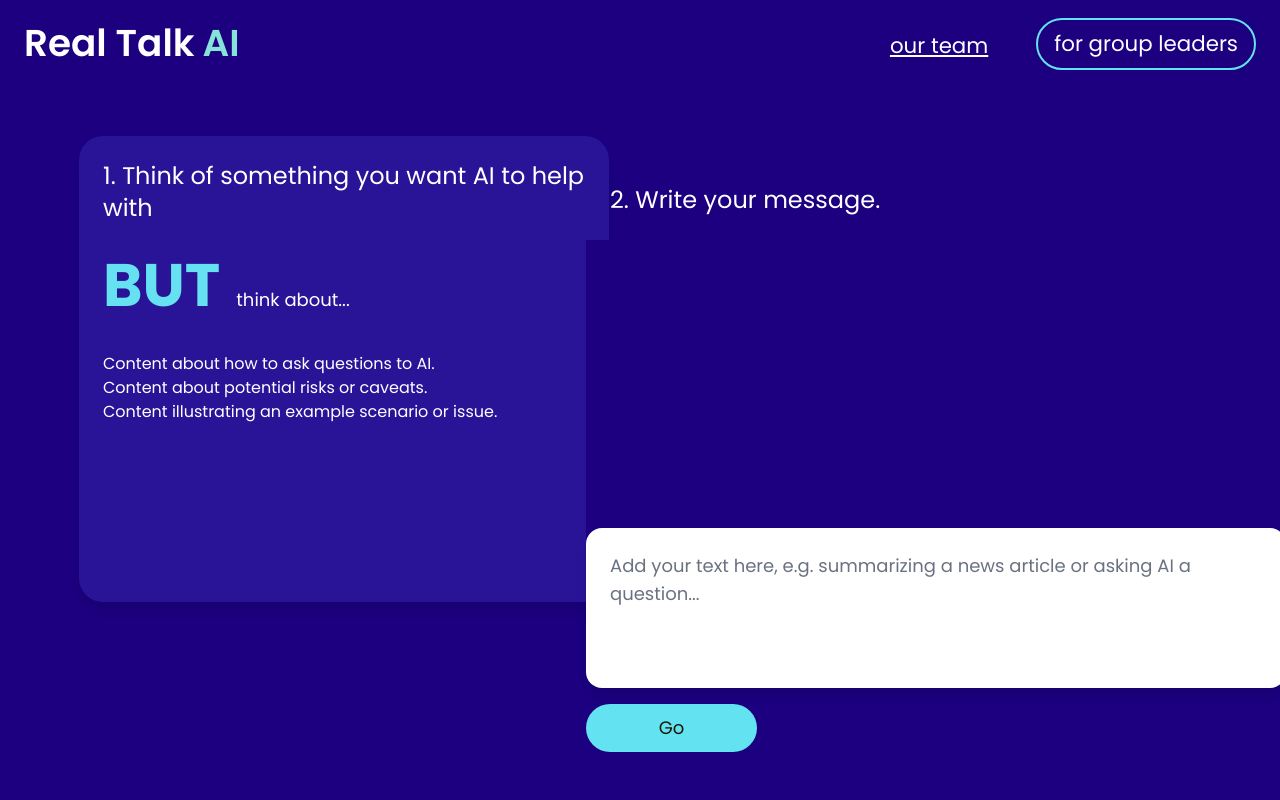
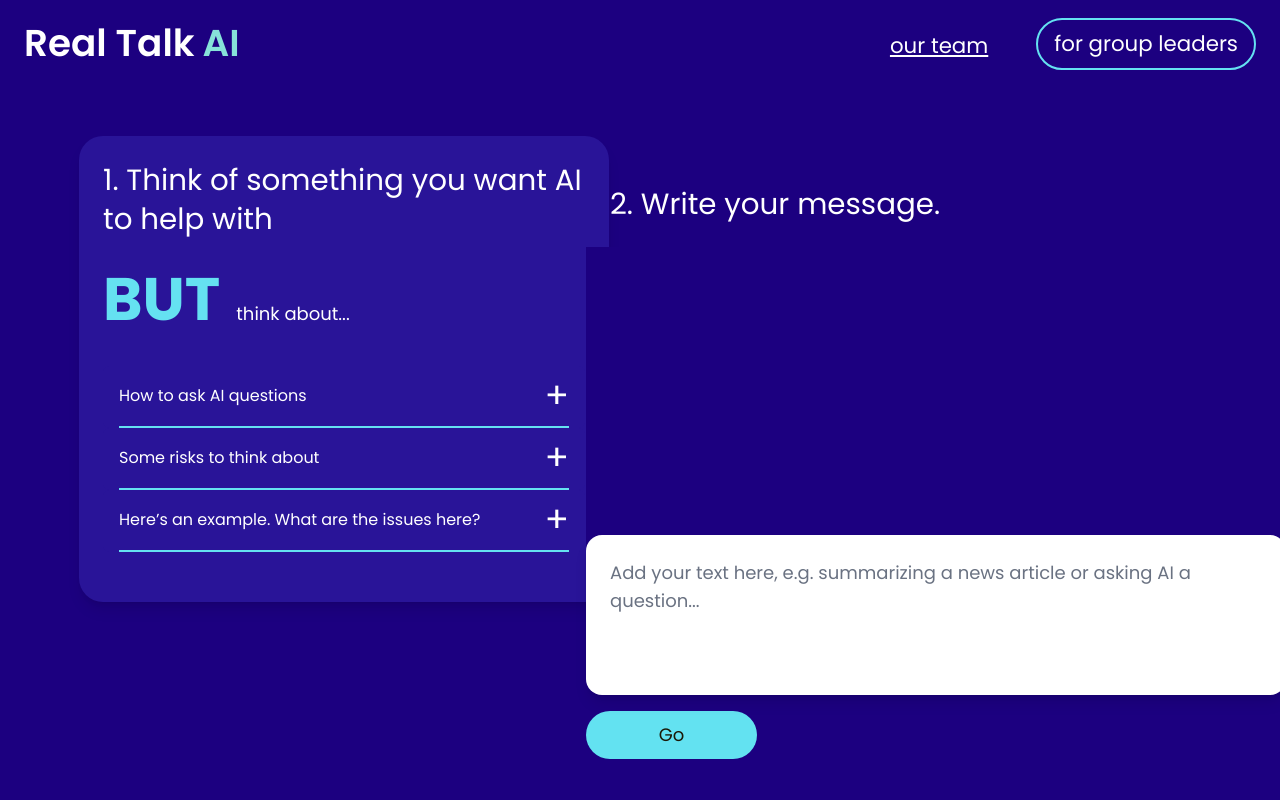
Before and after one commit to neontribe/think-ai, a Next.js app: page /process/query in a window 1280 px wide. Shown: the top 800 px of the page. Built offline with nearby package versions, Linux system fonts and the light colour scheme.

Commit message:
Insert Accordian component

```diff
--- a/src/app/process/query/page.jsx
+++ b/src/app/process/query/page.jsx
@@ -8,6 +8,7 @@ import ButTypography from '@/app/components/ButTypography';
 import Header from '@/app/components/Header';
 import TwoColLayout from '@/app/components/TwoColLayout';
 import ContentBox from '@/app/components/ContentBox';
+import ExpandAccordion from '@/app/components/Accordian';
 
 export default function Query() {
   const router = useRouter();
@@ -24,25 +25,25 @@ export default function Query() {
 
       <TwoColLayout>
         <ContentBox>
-          <h3 className="text-2xl mb-4">1. Think of something you want AI to help with</h3>
+          <p className="text-2xl mb-4 text-[22pt]">1. Think of something you want AI to help with</p>
 
           <ButTypography text="think about..." className="text-left w-full mb-4" />
 
-          <h3 text="How to ask AI questions">
+          <ExpandAccordion text="How to ask AI questions">
             <p>Content about how to ask questions to AI.</p>
-          </h3>
+          </ExpandAccordion>
 
-          <h3 text="Some risks to think about">
+          <ExpandAccordion text="Some risks to think about">
             <p>Content about potential risks or caveats.</p>
-          </h3>
+          </ExpandAccordion>
 
-          <h3 text="Here’s an example. What are the issues here?">
+          <ExpandAccordion text="Here’s an example. What are the issues here?">
             <p>Content illustrating an example scenario or issue.</p>
-          </h3>
+          </ExpandAccordion>
         </ContentBox>
 
         <div className="p-6">
-          <h3 className="text-2xl p-6">2. Write your message.</h3>
+          <p className="text-2xl p-6 text-[22pt]">2. Write your message.</p>
             <PromptInput
             apiEndpoint="/api/summary"
             suggestedText="Add your text here, e.g. summarizing a news article or asking AI a question..."
```
